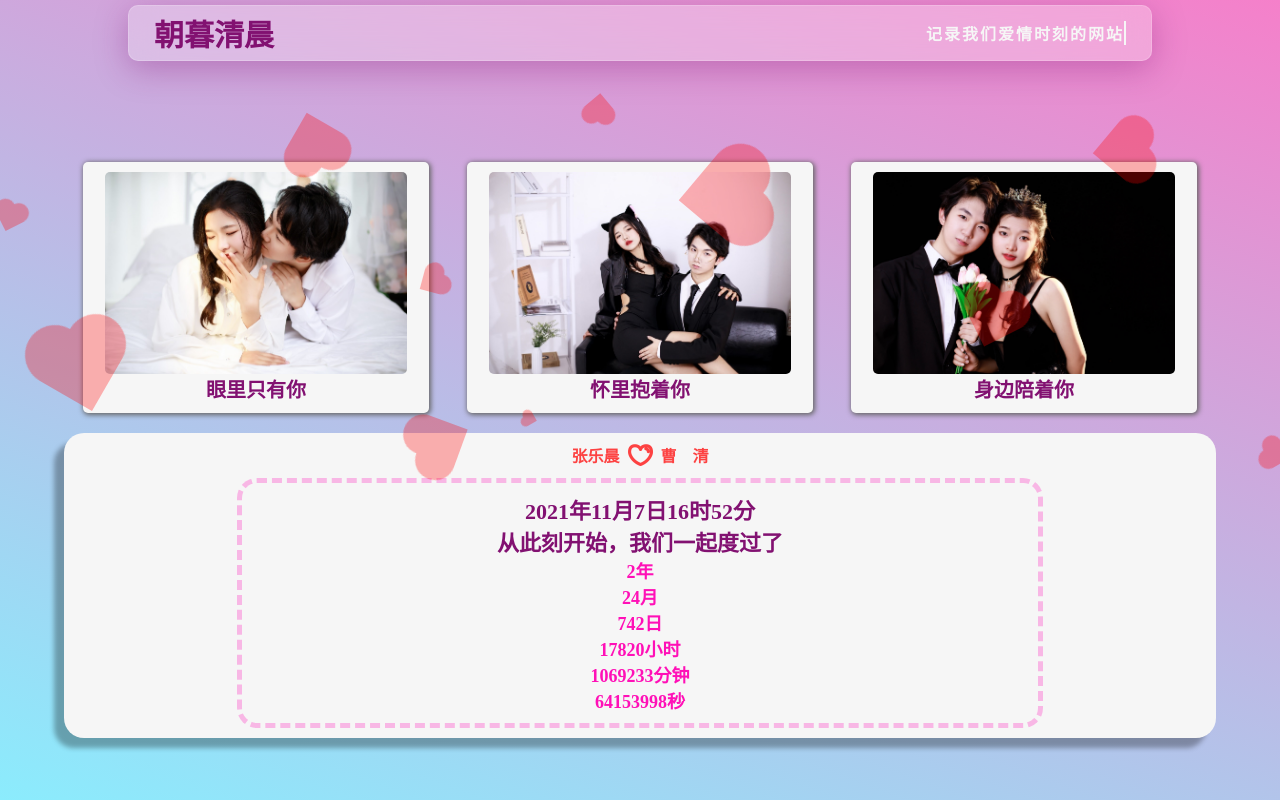
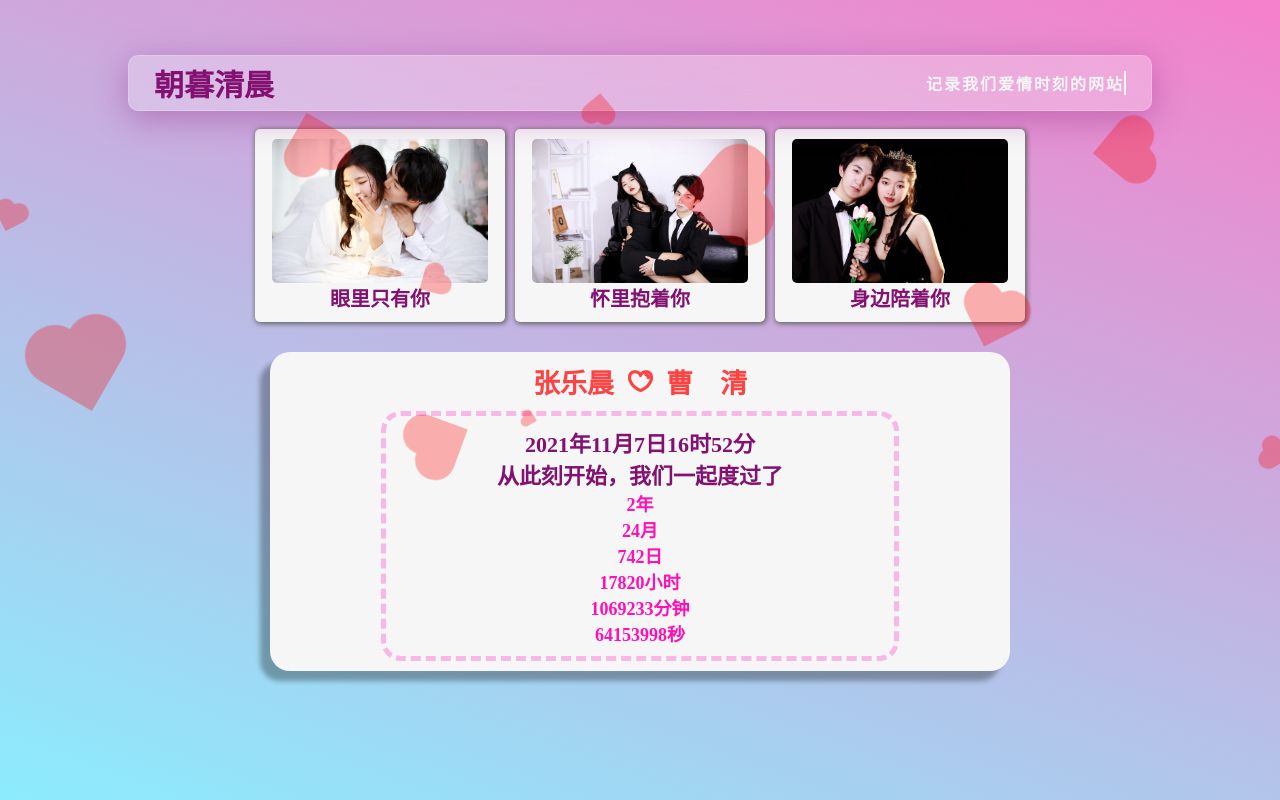
Before and after one commit to XiChen1234/Lover, a plain HTML site: page html/main.html in a window 1280 px wide. Drawn offline with Linux system fonts and the light colour scheme.

Commit message:
fix: fix some little bug

```diff
--- a/html/main.html
+++ b/html/main.html
@@ -47,12 +47,12 @@
             <div class="content">
                 <p class="time"><span id="time">2021年11月7日16时52分</span><br>
                     从此刻开始，我们一起度过了</p>
-                <div id="year">&nbsp;</div>
-                <div id="month">&nbsp;</div>
-                <div id="day">&nbsp;</div>
-                <div id="hour">&nbsp;</div>
-                <div id="minute">&nbsp;</div>
-                <div id="second">&nbsp;</div>
+                <div id="year">年</div>
+                <div id="month">月</div>
+                <div id="day">日</div>
+                <div id="hour">小时</div>
+                <div id="minute">分钟</div>
+                <div id="second">秒</div>
             </div>
         </div>
     </header>
@@ -83,7 +83,7 @@
     <script>
 
         let audio = document.getElementById("audio");
-
+        console.log(audio)
         audio.play();
     </script>
     <!-- time js -->
--- a/res/css/main.css
+++ b/res/css/main.css
@@ -26,6 +26,11 @@ nav .logo {
     color: #821171;
 }
 
+@media screen and (min-width:600px) {
+    nav {
+        margin-top: 50px;
+    }
+}
 
 @media screen and (max-width:600px) {
     nav .logo {
@@ -48,7 +53,7 @@ nav .title {
     border-right: 2px solid #f6f6f6;
     letter-spacing: 2px;
     animation: blink 0.5s steps(44) infinite normal,
-    grow 1s steps(10) infinite alternate;
+        grow 1s steps(10) infinite alternate;
 }
 
 @keyframes grow {
@@ -56,7 +61,8 @@ nav .title {
         width: 0px;
     }
 
-    80%, 100% {
+    80%,
+    100% {
         width: 200px;
     }
 }
@@ -81,17 +87,22 @@ header {
 }
 
 .image-box {
-    margin-top: 100px;
-    margin-bottom: 10px;
     width: 90vw;
+    margin-bottom: 20px;
     display: flex;
     align-items: center;
-    justify-content: space-around;
+    justify-content: center;
     flex-wrap: wrap;
 }
 
+@media screen and (max-width:870px) {
+    .image-box {
+        margin-top: 100px;
+    }
+}
+
 .card {
-    width: 30%;
+    width: 250px;
     background-color: #f6f6f6;
     margin: 5px;
     padding: 10px 5px;
@@ -131,12 +142,20 @@ header {
     box-shadow: -10px 10px 5px rgba(0, 0, 0, 0.3);
 }
 
+@media screen and (min-width:870px) {
+    .box {
+        width: 740px;
+    }
+}
+
 .box .lover {
     color: rgba(255, 0, 0, 0.733);
+    font-size: 27px;
     font-weight: bold;
     margin-bottom: 10px;
     display: flex;
     justify-content: center;
+    align-items: center;
 }
 
 .box .content {
@@ -207,6 +226,7 @@ header {
     width: 100%;
     height: 100%;
 }
+
 .bg-love li {
     width: 40px;
     height: 40px;
@@ -216,6 +236,7 @@ header {
     animation: lovebubo 5s linear infinite;
     opacity: 0;
 }
+
 .bg-love li::after,
 .bg-love li::before {
     content: "";
@@ -235,6 +256,7 @@ header {
     top: 0;
     left: 50%;
 }
+
 @keyframes lovebubo {
     0% {
         transform: translateY(0);
@@ -250,6 +272,7 @@ header {
         opacity: 0.3;
     }
 }
+
 .bg-love li:nth-child(1) {
     bottom: 0;
     left: 23%;
```
